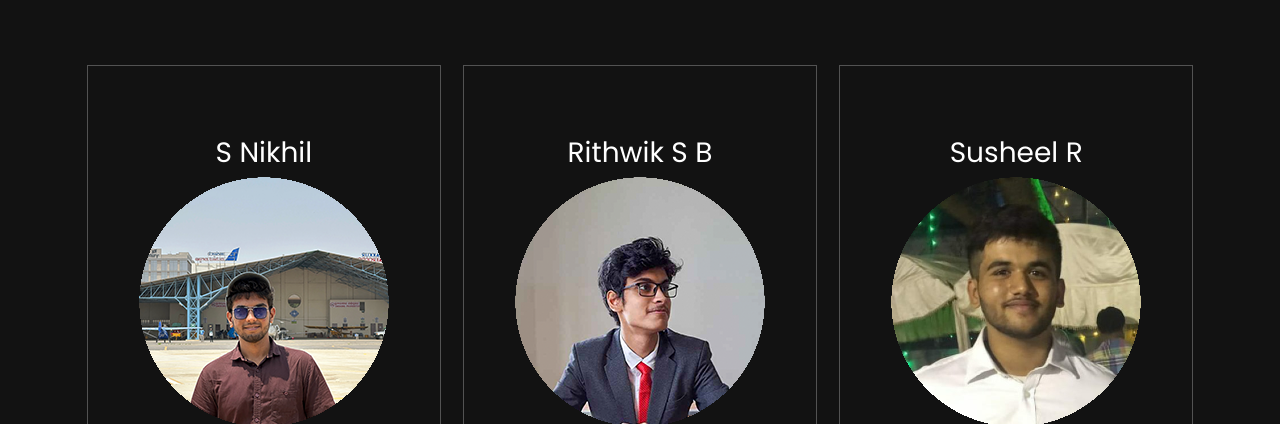
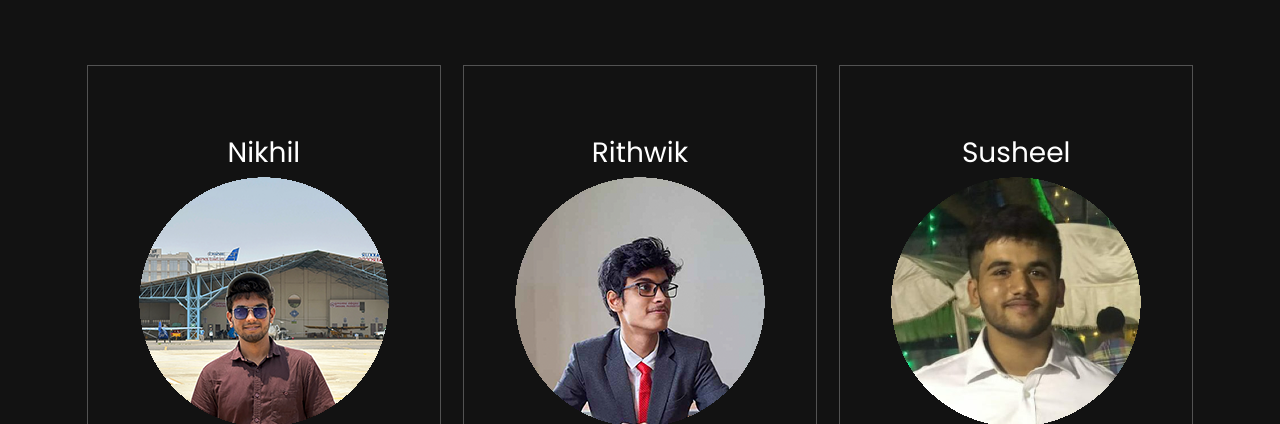
Before and after one commit to rithwiksb/rithwiksb.github.io, a plain HTML site: page about.html in a window 1280 px wide. Shown: the part 1080-1504 px from the top of the page. Drawn offline with nearby package versions, Linux system fonts and the light colour scheme.

Commit message:
Update about.html

```diff
--- a/about.html
+++ b/about.html
@@ -135,7 +135,7 @@
       <div class="service_container">
         <div class="box">
           <div class="detail-box">
-            <h3>S Nikhil</h3>
+            <h3>Nikhil</h3>
           </div>
             <img src="images/NikhilIcon2.png">
           <div class="upper-padding-team">
@@ -152,7 +152,7 @@
         </div>
         <div class="box">
           <div class="detail-box">
-            <h3>Rithwik S B</h3>
+            <h3>Rithwik</h3>
           </div>
             <img src="images/RithwikIcon2.png">
             <div class="upper-padding-team">
@@ -167,7 +167,7 @@
         </div>
         <div class="box">
           <div class="detail-box">
-            <h3>Susheel R</h3>
+            <h3>Susheel</h3>
           </div>
             <img src="images/SusheelIcon.png">
             <div class="upper-padding-team">
```
